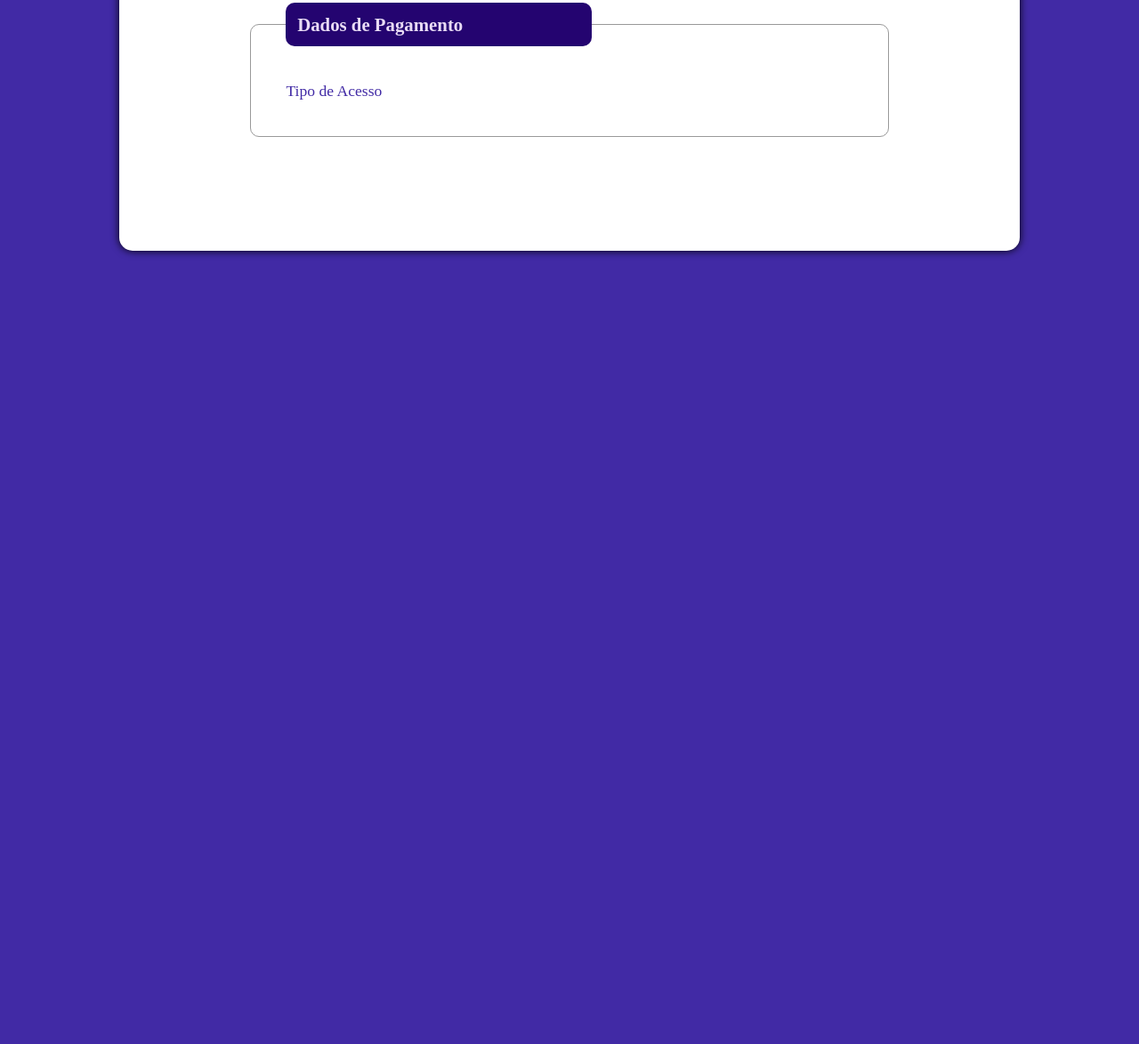
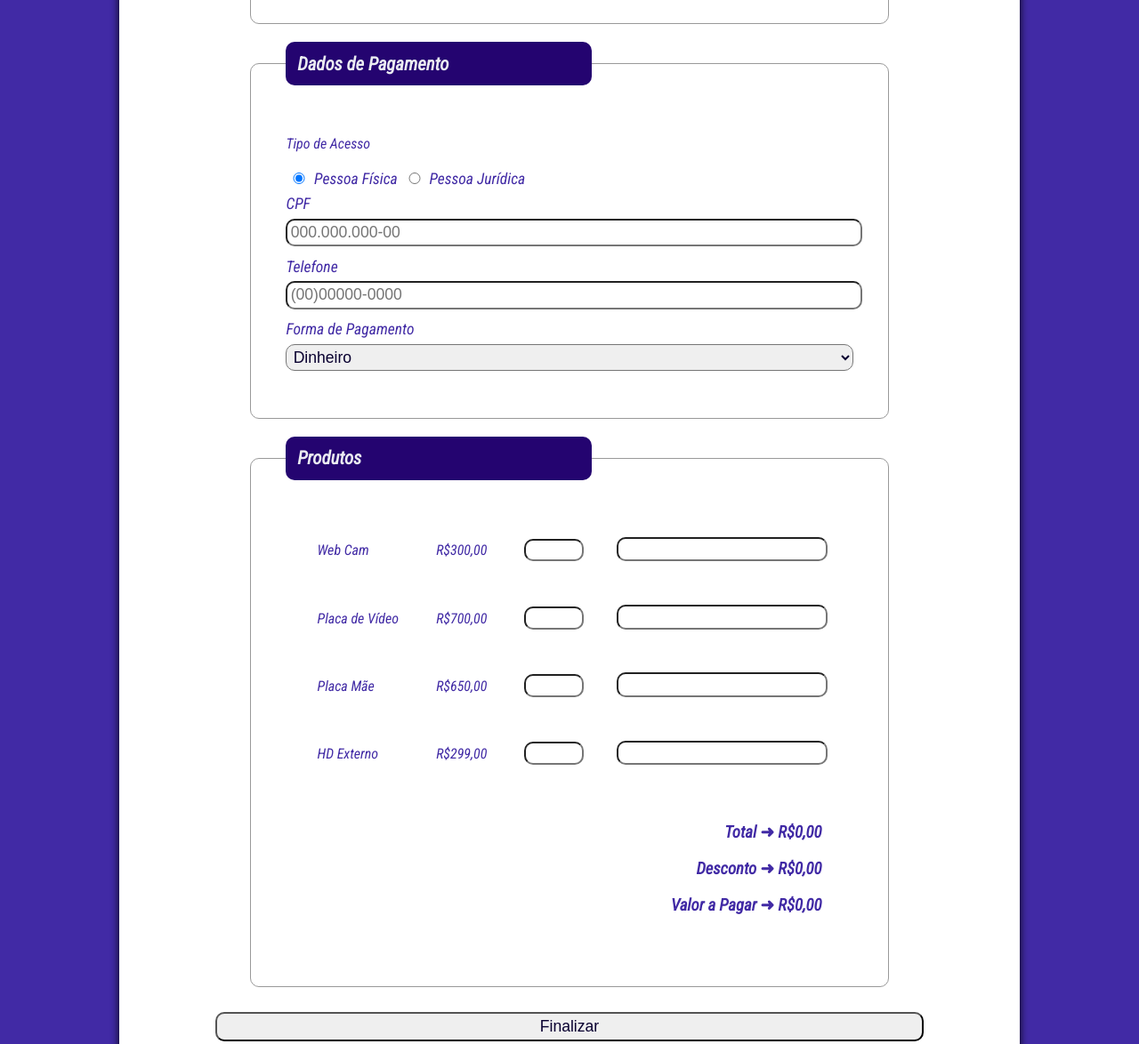
Before and after one commit to aqueledigola/rodrigo-2151, a plain HTML site: page rodrigo-ltpw/ex004/index.html in a window 1280 px wide. Shown: the part 570-1744 px from the top of the page at 89% size. Before the commit the page ends 915 px from the top, so only its background shows below. Drawn offline with Linux system fonts and the light colour scheme.

Commit message:
Html e CSS

```diff
--- a/rodrigo-ltpw/ex004/css/style.css
+++ b/rodrigo-ltpw/ex004/css/style.css
@@ -1,6 +1,12 @@
 body {
     background-color: rgb(65, 42, 165);
     color: rgb(65, 42, 165);
+    font-family: 'Roboto Condensed', sans-serif;
+}
+
+header {
+    font-size: 40px;
+    font-weight: bold;
 }
 
 #pag {
@@ -52,7 +58,7 @@ legend {
     font-weight: bold;
     font-size: 1.3em;
     background-color: rgb(36, 4, 112);
-    color: rgb(233, 220, 245);
+    color: rgb(234, 235, 241);
     padding: 2%;
     width: 50%;
     border-radius: 10px;
@@ -61,3 +67,11 @@ legend {
 #msg {
     display: none;
 }
+
+#card {
+    display: none;
+}
+
+#cnpj {
+    display: none;
+}
--- a/rodrigo-ltpw/ex004/index.html
+++ b/rodrigo-ltpw/ex004/index.html
@@ -6,10 +6,14 @@
     <meta name="viewport" content="width=device-width, initial-scale=1.0">
     <title>Formulário</title>
     <link rel="stylesheet" href="css/style.css">
+
+    <link rel="preconnect" href="https://fonts.googleapis.com">
+    <link rel="preconnect" href="https://fonts.gstatic.com" crossorigin>
+    <link href="https://fonts.googleapis.com/css2?family=Roboto+Condensed:ital@1&display=swap" rel="stylesheet">
 </head>
 <body>
     <section id="pag">
-        <header>
+        <header> Orçamento </header>
             <hr>
             <form method="post" name="orcamento" id="orcamento">
                 <fieldset>
@@ -26,13 +30,89 @@
 
                     <p id="msg"> * As senhas não conferem * </p>
                 </fieldset>
+
                 <fieldset>
                     <legend> Dados de Pagamento </legend>
+                    <p>Tipo de Acesso</p>
 
-                    <label for="Acesso"> Tipo de Acesso </label>
+                    <input type="radio" name="pessoa" checked>
+                    <label for="pessoa"> Pessoa Física </label>
+
+                    <input type="radio" name="pessoa">
+                    <label for="pessoa"> Pessoa Jurídica </label><br>
+
+                    <label for="cpf"> CPF </label>
+                    <input type="text" name="cpf" id="cpf" placeholder="000.000.000-00">
+
+                    <label for="cnpj" id="cnpj"> CNPJ </label>
+                    <input type="text" name="cnpj" id="cnpj" placeholder="00.000.000/0000-00">
+
+                    <label for="telefone"> Telefone </label>
+                    <input type="tel" name="telefone" id="telefone" placeholder="(00)00000-0000" required>
+
+                    <label for="pagamento"> Forma de Pagamento </label>
+                    <select name="pagamento" id="pagamento">
+                        <option value="dinheiro"> Dinheiro </option>
+                        <option value="cartao"> Cartão </option>
+                        <option value="cheque"> Cheque </option>
+                    </select>
+                    <fieldset id="card">
+                        <legend> Cartão </legend>
+
+                        <label for="cartao"> Nº do Cartão </label>
+                        <input type="text" name="cartao" placeholder="0000 0000 0000 0000">
+
+                        <label for="seguranca"> Código de Segurança </label>
+                        <input type="text" name="seguranca" placeholder="000">
+
+                        <label for="vencimento"> Data de Vencimento </label>
+                        <input type="date" name="vencimento">
+                    </fieldset>
                 </fieldset>
+
+                <fieldset>
+                    <legend> Produtos </legend>
+                    <table align="center" class="tabela" cellpadding="20">
+                        <tr>
+                            <td> Web Cam </td>
+                            <td> R$300,00 </td>
+                            <td><input type="number" name="quant1" min="0" max="10"></td>
+                            <td><input type="text" name="tot1"></td>
+                        </tr>
+
+                        <tr>
+                            <td> Placa de Vídeo </td>
+                            <td> R$700,00 </td>
+                            <td><input type="number" name="quant2" min="0" max="10"></td>
+                            <td><input type="text" name="tot2"></td>
+                        </tr>
+
+                        <tr>
+                            <td> Placa Mãe</td>
+                            <td> R$650,00 </td>
+                            <td><input type="number" name="quant3" min="0" max="10"></td>
+                            <td><input type="text" name="tot3"></td>
+                        </tr>
+
+                        <tr>
+                            <td> HD Externo </td>
+                            <td> R$299,00 </td>
+                            <td><input type="number" name="quant4" min="0" max="10"></td>
+                            <td><input type="text" name="tot4"></td>
+                        </tr>
+
+                        <tr>
+                            <td colspan="4" align="right">
+                                <h3> Total ➜ R$0,00</h3>
+                                <h3> Desconto ➜ R$0,00</h3>
+                                <h3> Valor a Pagar ➜ R$0,00</h3>
+                            </td>
+                        </tr>
+                    </table>
+                </fieldset>
+
+                <input type="submit" value="Finalizar">
             </form>
-        </header>
     </section>
     <script src="javascript/script.js"></script>
 </body>
```
